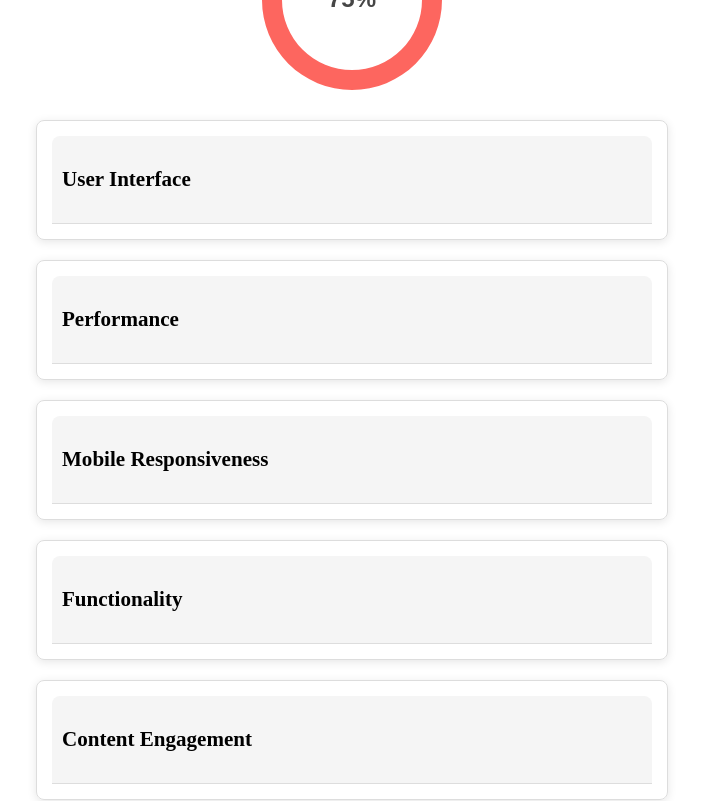
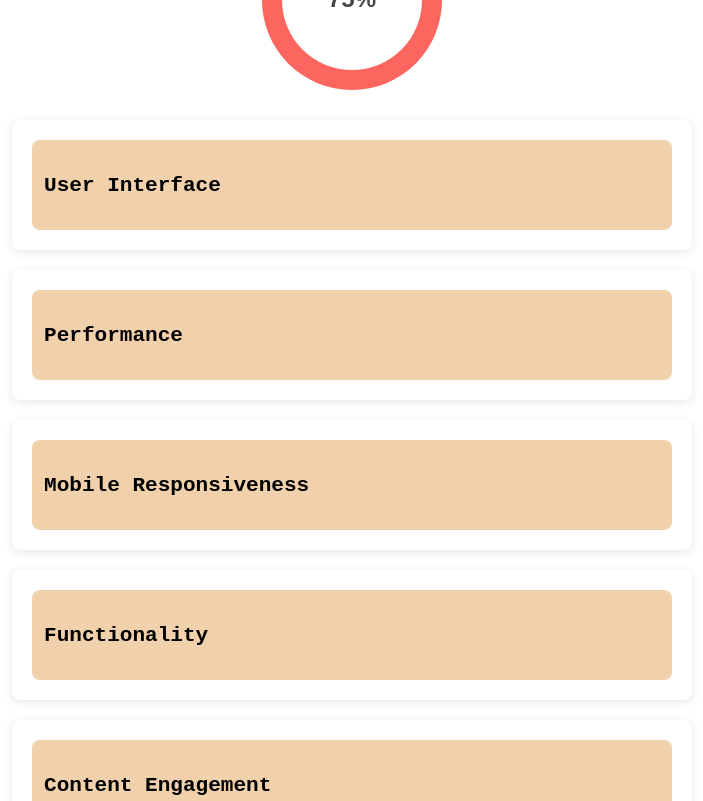
Before and after one commit to natko22/my-echarts-project, a Nuxt app: page /statistics in a window 1280 px wide. Shown: the part 600-1401 px from the top of the page, without its empty margins (288-991 px from the left). Built offline with nearby package versions, Linux system fonts and the light colour scheme.

Commit message:
add style

```diff
--- a/components/statistics.vue
+++ b/components/statistics.vue
@@ -11,6 +11,7 @@
   </div>
   <div>
     <!-- Present reason and proposal for each criterion inside expandable/collapsible cards -->
+    <div class="card-container">
       <div v-for="(item, index) in criteria" :key="index" class="card">
         <div
           class="card-header"
@@ -23,6 +24,7 @@
         <div v-if="expandedIndex === index" class="card-body">
           <p><strong>Reason:</strong> {{ item.reason }}</p>
           <p><strong>Proposal:</strong> {{ item.proposal }}</p>
+        </div>
       </div>
     </div>
   </div>
@@ -148,25 +150,36 @@ function toggleCard(index) {
 </script>
 
 <style scoped>
+.card-container {
+  flex-direction: column;
+  align-items: flex-start;
+}
 .card {
   margin: 20px auto;
-  padding: 15px;
-  border: 1px solid #ddd;
+  padding: 20px;
   border-radius: 8px;
-  max-width: 600px;
+  max-width: 50vw;
+  box-shadow: 0px 2px 10px rgba(0, 0, 0, 0.116);
   box-shadow: 0px 2px 10px rgba(0, 0, 0, 0.1);
+  transition: transform 0.3s ease, box-shadow 0.3s ease;
+}
+
+.card:hover {
+  transform: scale(1.02);
+  box-shadow: 0px 4px 20px rgba(0, 0, 0, 0.2);
 }
 
 .card-header {
-  background-color: #f5f5f5;
-  padding: 10px;
-  border-bottom: 1px solid #ddd;
-  border-radius: 8px 8px 0 0;
+  background-color: #e6a9688b;
+  padding: 12px;
+  border-radius: 8px 8px;
   font-size: 18px;
+  font-family: "Courier New", Courier, monospace;
 }
 
 .card-body {
   padding: 10px;
   font-size: 16px;
+  font-family: "Courier New", Courier, monospace;
 }
 </style>
--- a/pages/statistics.vue
+++ b/pages/statistics.vue
@@ -7,4 +7,9 @@
 
 <script lang="ts" setup></script>
 
-<style></style>
+<style>
+h1 {
+  font-family: "Courier New", Courier, monospace;
+  text-align: center;
+}
+</style>
```
Lines whose indentation alone changed are shown as unchanged.
